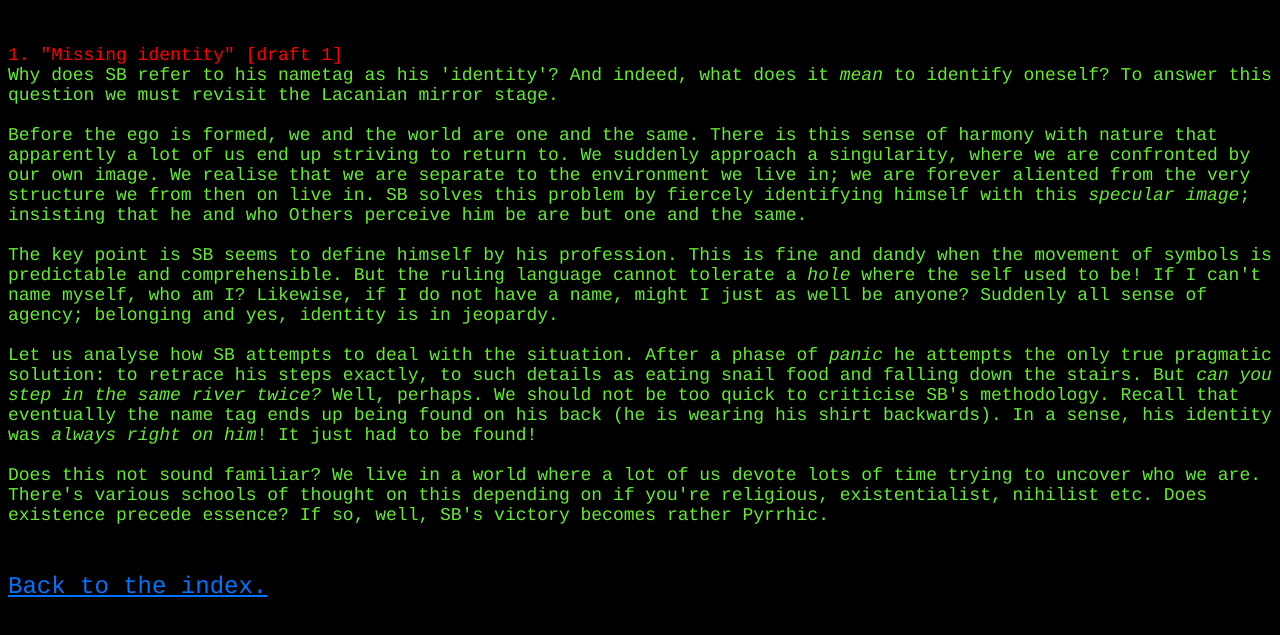
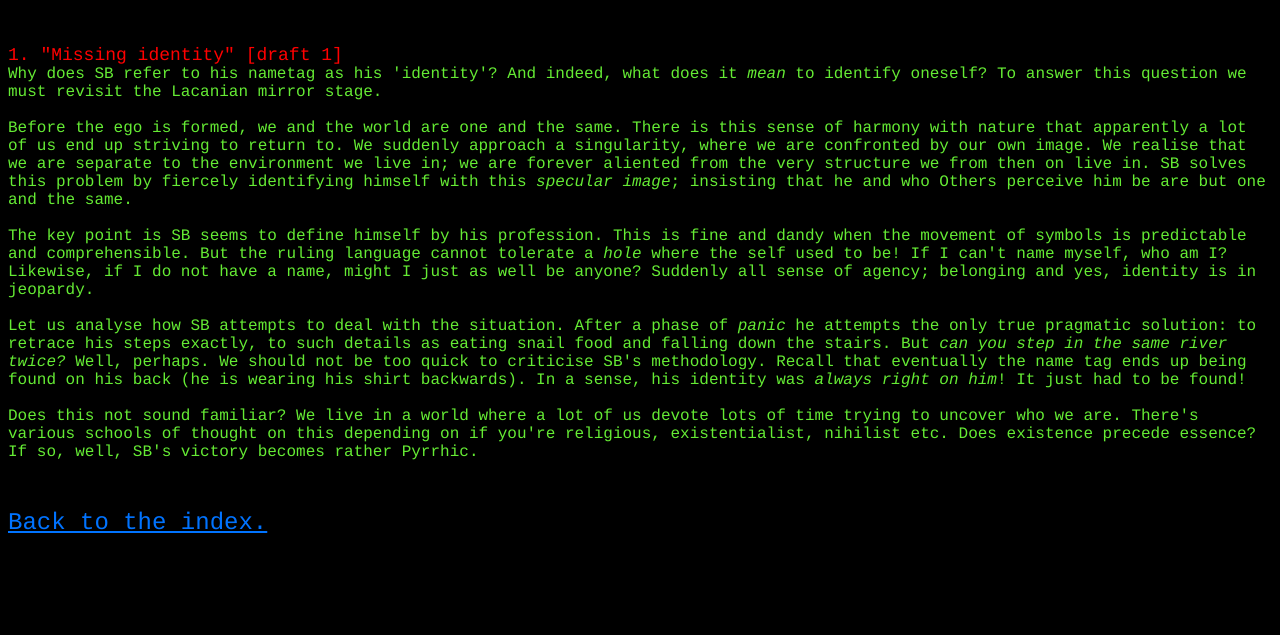
Before and after one commit to lucaspitzer/index, a plain HTML site: page sponge.html in a window 1280 px wide. Shown: the part 65-700 px from the top of the page. Drawn offline with Linux system fonts and the light colour scheme.

Commit message:
Update sponge.html

```diff
--- a/sponge.html
+++ b/sponge.html
@@ -12,7 +12,7 @@
 <font face = "Courier" size = "4" color = "red">
 <p align="left">
 1. "Missing identity" [draft 1]<br/></font>
-<font face = "Courier" size = "4" color = "#65eb34">
+<font face = "Courier" size = "3" color = "#65eb34">
 Why does SB refer to his nametag as his 'identity'? And indeed, what does it <i>mean</i> to identify oneself? To answer this question we must revisit the Lacanian mirror stage. <br/><br/>
 
 Before the ego is formed, we and the world are one and the same. There is this sense of harmony with nature that apparently a lot of us end up striving to return to. We suddenly approach a singularity, where we are confronted by our own image. We realise that we are separate to the environment we live in; we are forever aliented from the very structure we from then on live in. SB solves this problem by fiercely identifying himself with this <i>specular image</i>; insisting that he and who Others perceive him be are but one and the same.<br/><br/>
```
